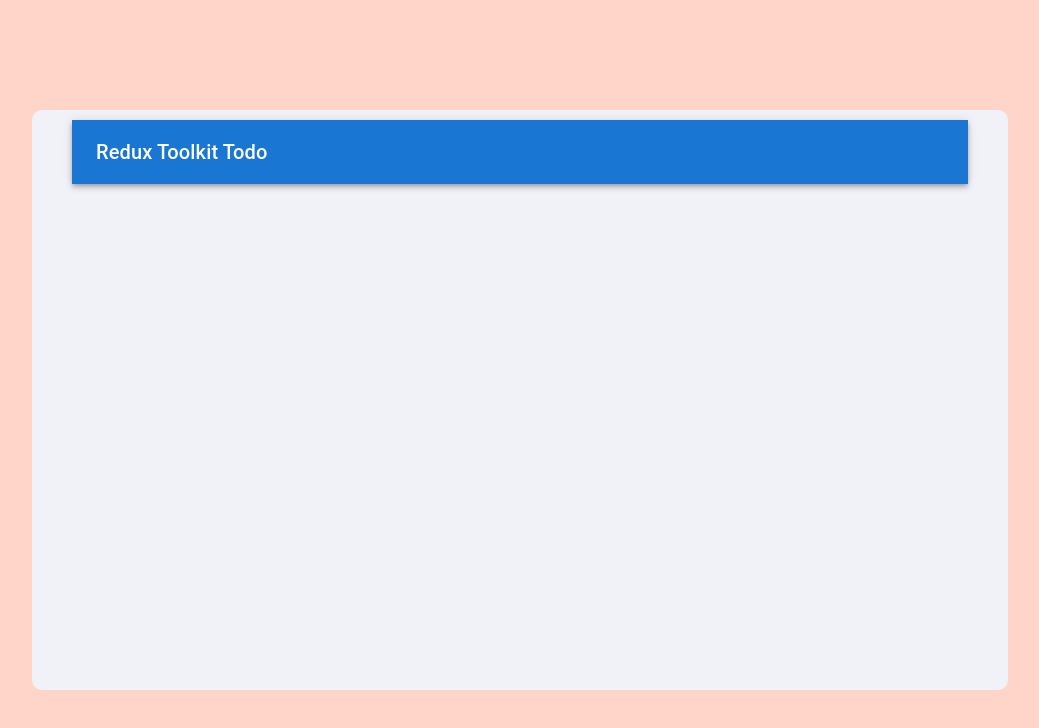
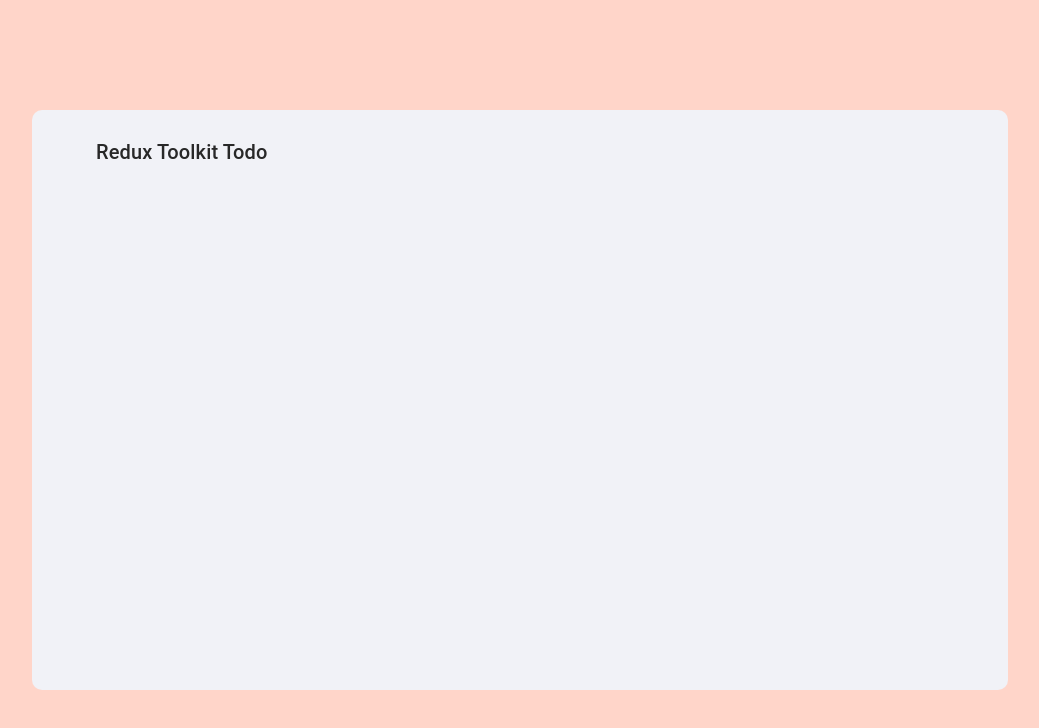
Before and after one commit to kitou88C39/react_todo_toolkit, a React (Create React App) app: page / in a window 1280 px wide. Shown: the top 728 px of the page, without its empty margins (120-1159 px from the left). Built offline with nearby package versions, Linux system fonts and the light colour scheme.

Commit message:
Header.module.scss 編集

```diff
--- a/src/components/header/Header.module.scss
+++ b/src/components/header/Header.module.scss
@@ -0,0 +1,11 @@
+.root {
+  .app_bar {
+    box-shadow: none;
+    background-color: #f1f2f7;
+    color: #282828;
+
+    .toolbar {
+      padding: 0;
+    }
+  }
+}
```
